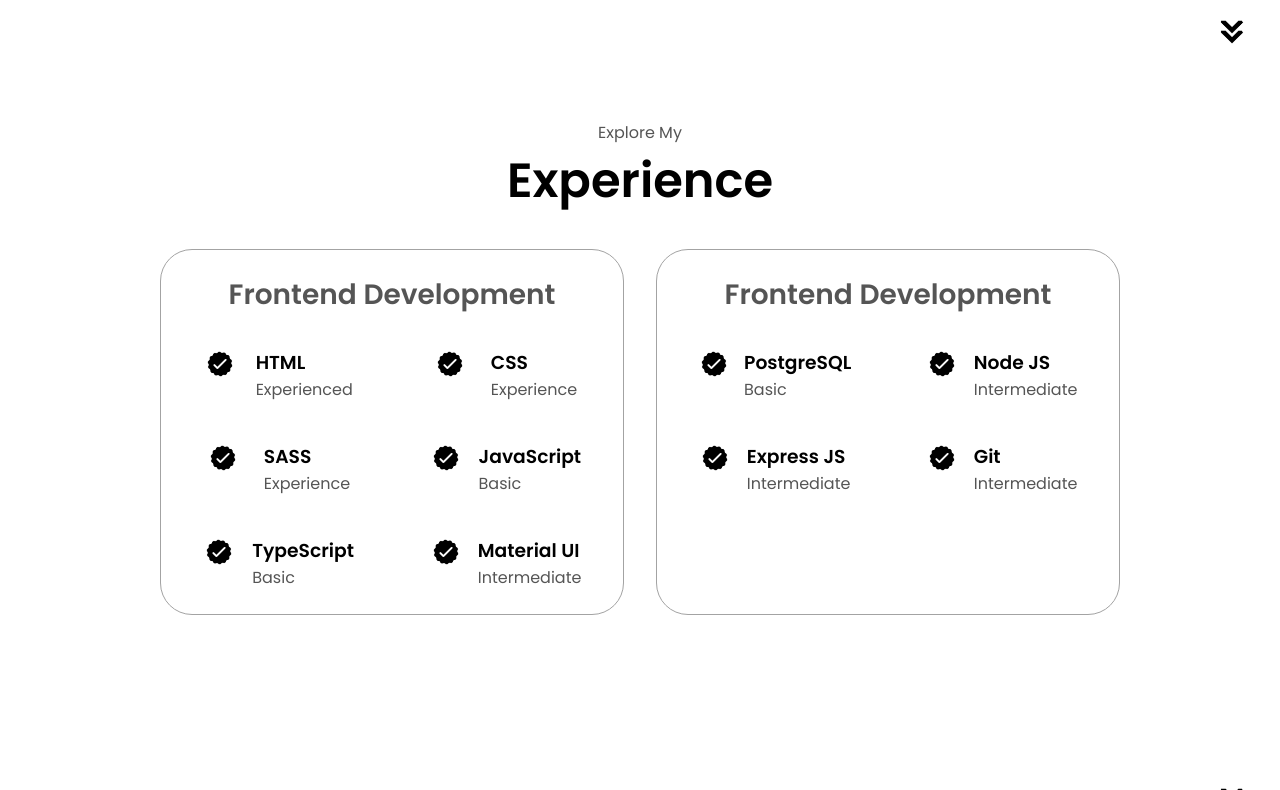
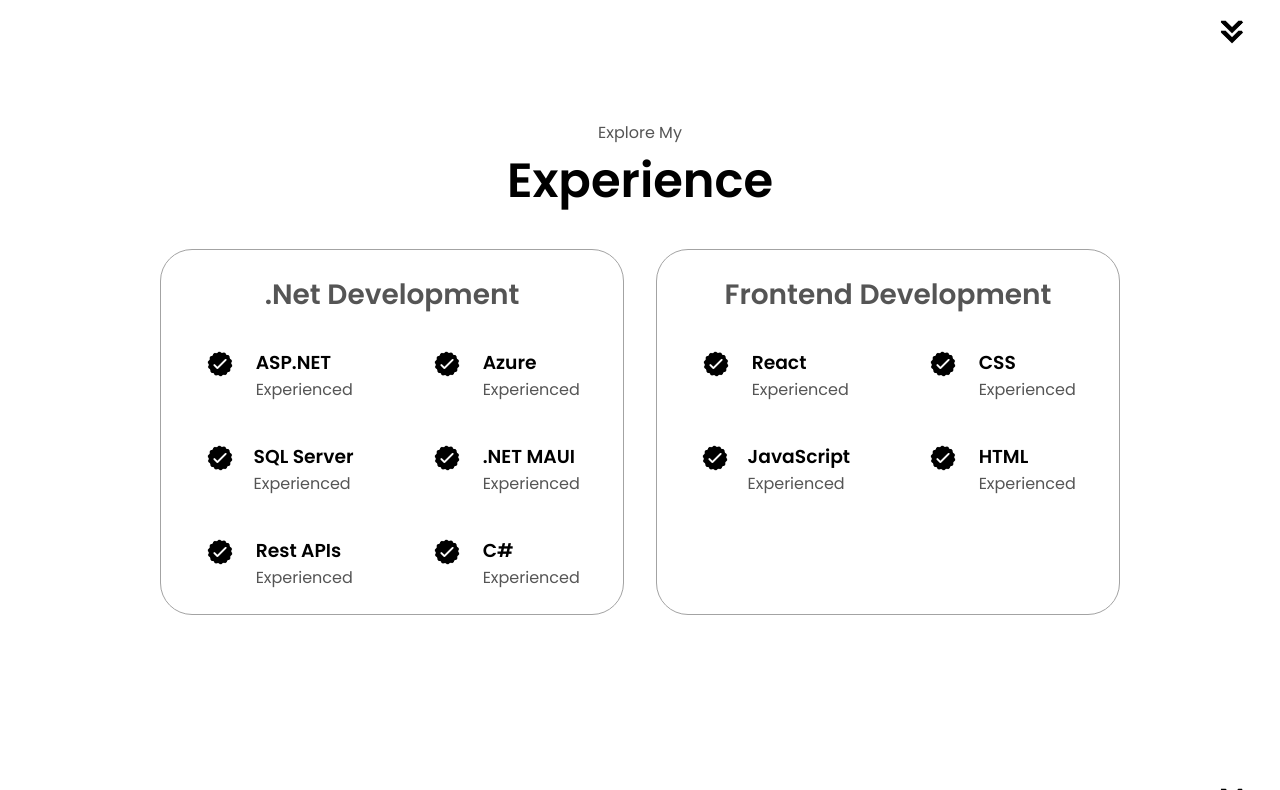
Before and after one commit to TeondreJ/Portfolio-Site, a plain HTML site: page index.html in a window 1280 px wide. Shown: the part 1576-2366 px from the top of the page. Drawn offline with Linux system fonts and the light colour scheme.

Commit message:
Update portfolio: modify index.html, update resume and profile photos

```diff
--- a/index.html
+++ b/index.html
@@ -44,10 +44,10 @@
         <div class="section_text">
             <p class="section_text_p1">Hello, I'm</p>
             <h1 class="title">Te'Ondre Jones</h1>
-            <p class="section_text_p2">Frontend Developer</p>
+            <p class="section_text_p2">.Net Developer</p>
             <div class="btn-container">
                 <button
-                class="btn btn-color-2"onclick="window.open('./assests/resume-example.pdf')"
+                class="btn btn-color-2"onclick="window.open('./assests/resume .pdf')"
                 >Download CV
             </button>
             <button
@@ -75,7 +75,7 @@
         <div class="section-container">
             <div class="section_pic-container">
                 <img
-                 src="./assests/Its ME 2.png"
+                 src="./assests/PhotoMe.png"
                  alt="profile picture"
                  class="about-pic"
                  />
@@ -106,7 +106,7 @@
                 </div>
                 <div class="text-container">
                  <p>
-                    Hello Im 5 years into my journey as a .Net Devloper. My strong suits are c# code I have a Vocational Degree in .NetApplication developements
+                 Hi, I'm Teondre—a software developer specializing in C#, ASP.NET Core, SQL Server, and .NET MAUI. I enjoy building scalable web and mobile applications, and I'm continuously expanding my skills through hands-on projects while pursuing my Computer Science degree.
                  </p>
                 </div>
             </div>
@@ -121,7 +121,7 @@
         <div class="experience-details-container">
             <div class="about-containers">
                 <div class="details-container">
-                    <h2 class="experience-sub-title">Frontend Development</h2>
+                    <h2 class="experience-sub-title">.Net Development</h2>
                     <div class="article-container">
                         <article>
                             <img
@@ -130,7 +130,7 @@
                             class="icon"
                             />
                             <div>
-                                <h3>HTML</h3>
+                                <h3>ASP.NET</h3>
                                 <P>Experienced</P>
                             </div>
                         </article>
@@ -141,8 +141,8 @@
                             class="icon"
                             />
                             <div>
-                                <h3>CSS</h3>
-                                <P>Experience</P>
+                                <h3>Azure</h3>
+                                <P>Experienced</P>
                             </div>
                         </article>
                         <article>
@@ -152,8 +152,8 @@
                             class="icon"
                             />
                             <div>
-                                <h3>SASS</h3>
-                                <P>Experience</P>
+                                <h3>SQL Server</h3>
+                                <P>Experienced</P>
                             </div>
                         </article>
                         <article>
@@ -163,8 +163,8 @@
                             class="icon"
                             />
                             <div>
-                                <h3>JavaScript</h3>
-                                <P>Basic</P>
+                                <h3>.NET MAUI</h3>
+                                <P>Experienced</P>
                             </div>
                         </article>
                         <article>
@@ -174,8 +174,8 @@
                             class="icon"
                             />
                             <div>
-                                <h3>TypeScript</h3>
-                                <P>Basic</P>
+                                <h3>Rest APIs</h3>
+                                <P>Experienced</P>
                             </div>
                         </article>
                         <article>
@@ -185,8 +185,8 @@
                             class="icon"
                             />
                             <div>
-                                <h3>Material UI</h3>
-                                <P>Intermediate</P>
+                                <h3>C#</h3>
+                                <P>Experienced</P>
                             </div>
                         </article>
                     </div>
@@ -201,8 +201,8 @@
                             class="icon"
                             />
                             <div>
-                                <h3>PostgreSQL</h3>
-                                <P>Basic</P>
+                                <h3>React</h3>
+                                <P>Experienced</P>
                             </div>
                         </article>
                         <article>
@@ -212,8 +212,8 @@
                             class="icon"
                             />
                             <div>
-                                <h3>Node JS</h3>
-                                <P>Intermediate</P>
+                                <h3>CSS</h3>
+                                <P>Experienced</P>
                             </div>
                         </article>
                         <article>
@@ -223,8 +223,8 @@
                             class="icon"
                             />
                             <div>
-                                <h3>Express JS</h3>
-                                <P>Intermediate</P>
+                                <h3>JavaScript</h3>
+                                <P>Experienced</P>
                             </div>
                         </article>
                         <article>
@@ -234,8 +234,8 @@
                             class="icon"
                             />
                             <div>
-                                <h3>Git</h3>
-                                <P>Intermediate</P>
+                                <h3>HTML</h3>
+                                <P>Experienced</P>
                             </div>
                         </article>
 
@@ -266,13 +266,13 @@
             <h2 class="experience-sub-title project-title">Project One</h2>
             <div class="btn-container">
                 <button class="btn btn-color-2 project-btn"
-                onclick="location.href='https://github.com/'"
+                onclick="location.href='https://github.com/TeondreJ'"
             >
                 Github
             </button>
             <button
              class="btn btn-color-2 project-btn"
-             onclick="location.href='https://github.com/'"
+             onclick="location.href='https://github.com/TeondreJ'"
             >
               Live Demo
              </button>
@@ -289,13 +289,13 @@
             <h2 class="experience-sub-title project-title">Project Two</h2>
             <div class="btn-container">
                 <button class="btn btn-color-2 project-btn"
-                onclick="location.href='https://github.com/'"
+                onclick="location.href='https://github.com/TeondreJ'"
             >
                 Github
             </button>
             <button
              class="btn btn-color-2 project-btn"
-             onclick="location.href='https://github.com/'"
+             onclick="location.href='https://github.com/TeondreJ'"
             >
               Live Demo
              </button>
@@ -312,13 +312,13 @@
             <h2 class="experience-sub-title project-title">Project Three</h2>
             <div class="btn-container">
                 <button class="btn btn-color-2 project-btn"
-                onclick="location.href='https://github.com/'"
+                onclick="location.href='https://github.com/TeondreJ'"
             >
                 Github
             </button>
             <button
              class="btn btn-color-2 project-btn"
-             onclick="location.href='https://github.com/'"
+             onclick="location.href='https://github.com/TeondreJ'"
             >
               Live Demo
              </button>
```
Also changed, not shown: assests/about-pic.png (deleted), assests/profile-pic-2.png (deleted), assests/profile-pic.png (deleted), 4 other files.
